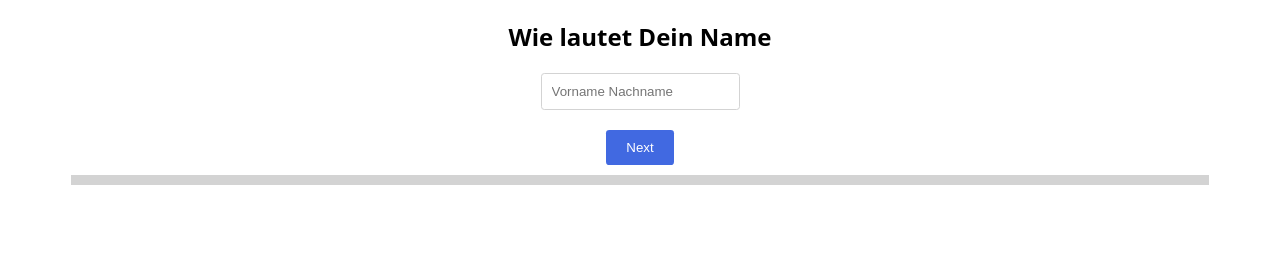
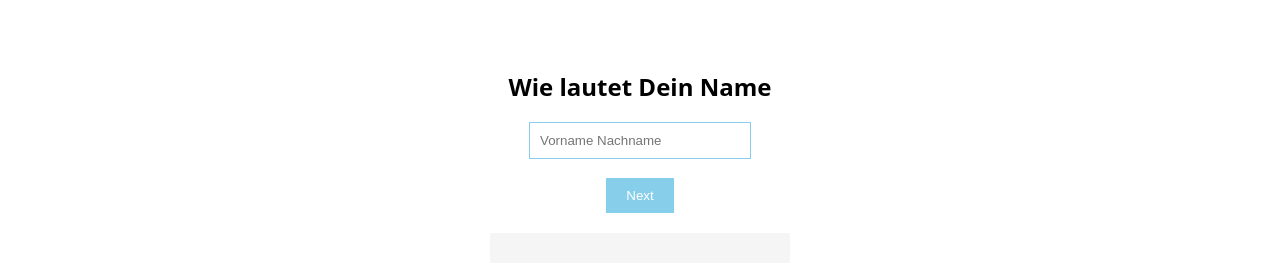
Before and after one commit to konikonikoni/berichtsheft_generator, a plain HTML site: page index.html in a window 1280 px wide. Drawn offline with Linux system fonts and the light colour scheme.

Commit message:
Update style.css
color changes, textfield width and height fixed

```diff
--- a/style.css
+++ b/style.css
@@ -3,39 +3,47 @@ body {
     text-align: center;
 }
 
-.step-form {
-    display: none;
+.container {
+    display: flex;
+    flex-direction: column;
+    align-items: center;
     margin-top: 50px;
 }
 
-.step-form.active {
-    display: block;
+textarea {
+    height: 100px;
 }
 
 input[type="text"] {
+    min-width: 200px;
+}
+
+input[type="text"],
+input[type="date"],
+textarea {
     padding: 10px;
     margin-bottom: 20px;
-    border: 1px solid lightgray;
-    border-radius: 0.25em;
+    outline: 1px solid skyblue;
+    border: 0;
 }
 
 button {
     padding: 10px 20px;
-    background-color: royalblue;
+    background-color: skyblue;
     color: white;
     border: none;
     cursor: pointer;
-    border-radius: 0.25em;
+    margin: 0 5px;
 }
 
 .progress-bar {
-    width: 90%;
-    background-color: lightgray;
-    margin: 10px auto;
+    width: 300px;
+    background-color: whitesmoke;
+    margin: 20px auto;
 }
 
 .progress {
     width: 0%;
-    height: 10px;
-    background-color: royalblue;
+    height: 30px;
+    background-color: skyblue;
 }
```
